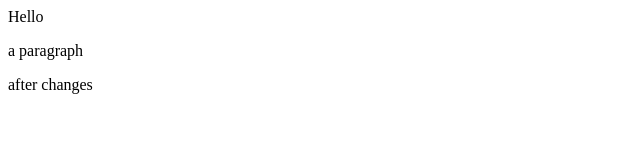
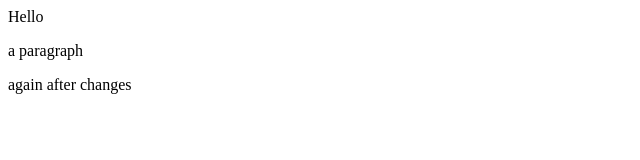
Before and after one commit to kalerukoushik/git-example-project, a plain HTML site: page index.html in a window 1280 px wide. Shown: the full height of the page, 0-640 px from the left. Drawn offline with Linux system fonts and the light colour scheme.

Commit message:
Test changes 1

```diff
--- a/index.html
+++ b/index.html
@@ -8,6 +8,6 @@
 <body>
     Hello
     <p>a paragraph</p>
-    after changes
+    again after changes
 </body>
 </html>
```
